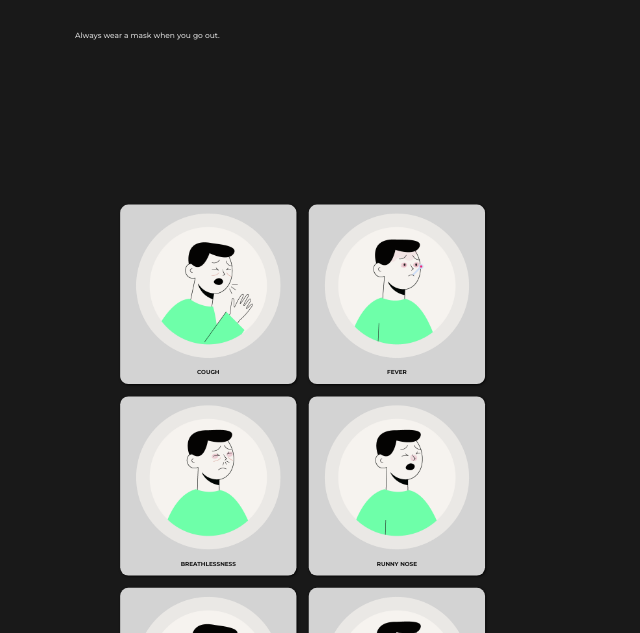
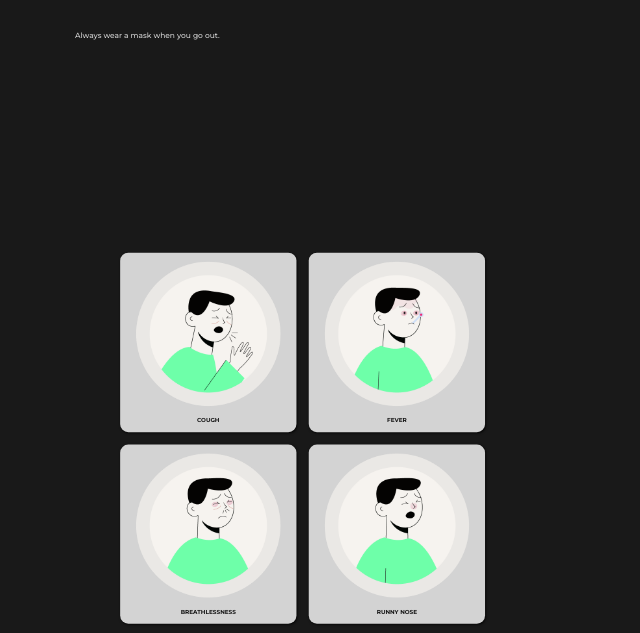
Before and after one commit to Sashank-Deb/Covid-Management-Website, a plain HTML site: page GIT-Covid Website/symptoms.html in a window 1280 px wide. Shown: the part 130-763 px from the top of the page, without its empty margins (373-1013 px from the left). Drawn offline with Linux system fonts and the light colour scheme.

Commit message:
Update symptoms.css

```diff
--- a/GIT-Covid Website/css/symptoms.css
+++ b/GIT-Covid Website/css/symptoms.css
@@ -369,7 +369,7 @@ ul button.active a{
 
 
   .container{
-      transform: translate(-42%, -29%);
+      transform: translate(-42%, -25%);
   }
     .title{
       left: 20%;
@@ -387,7 +387,7 @@ ul button.active a{
 
 
   .container{
-      transform: translate(-42%, -34%);
+      transform: translate(-42%, -30%);
   }
 
 
```
